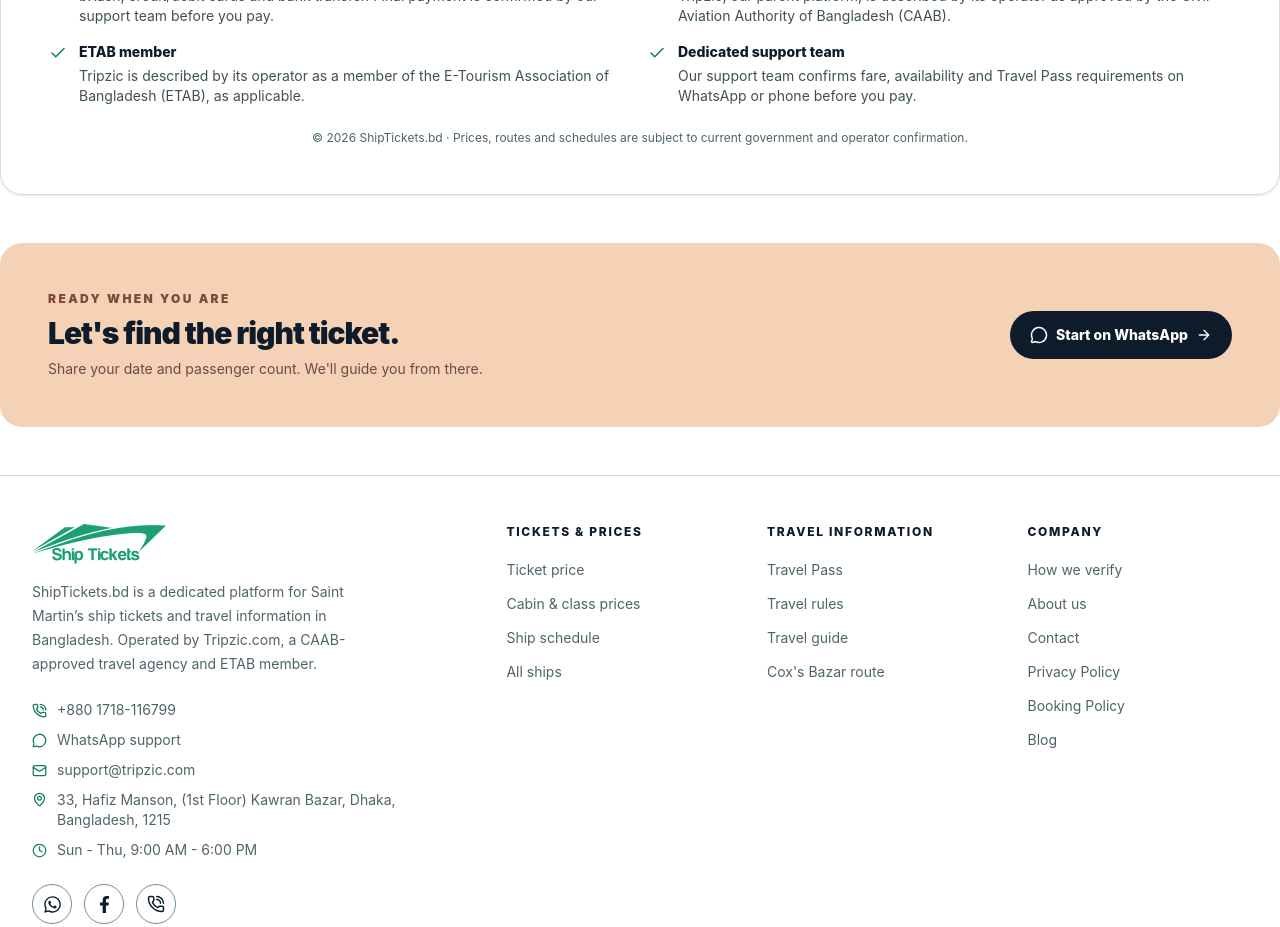
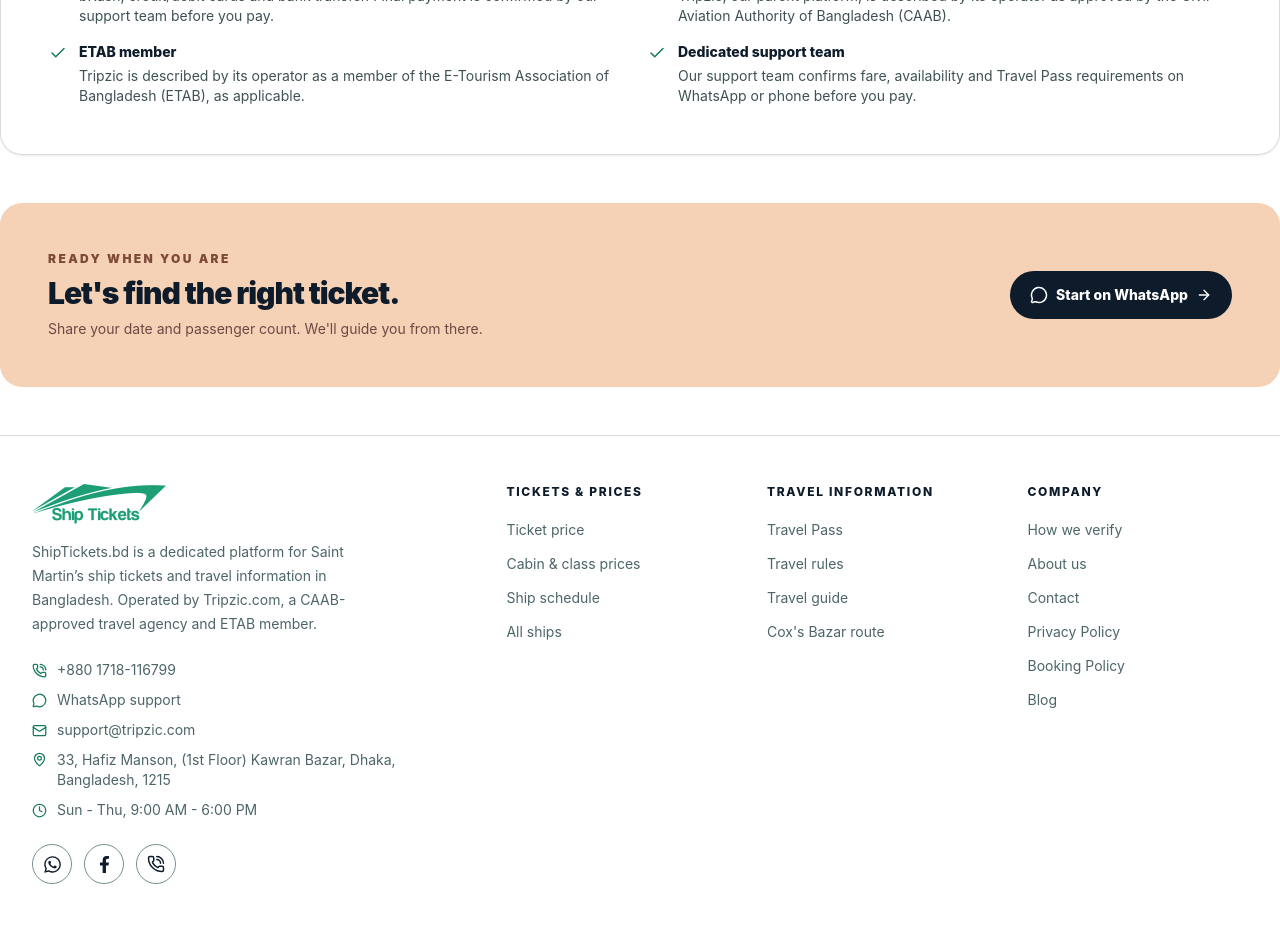
Before and after one commit to itcastleltd/shiptickets.bd, a Next.js app: page / in a window 1280 px wide. Shown: the part 8340-9267 px from the top of the page. Built offline with nearby package versions, Linux system fonts and the light colour scheme; no server answers.

Commit message:
Remove copyright line from trust section

```diff
--- a/app/page.tsx
+++ b/app/page.tsx
@@ -121,7 +121,6 @@
           <h2 className="text-3xl font-black tracking-[-.035em] text-ink sm:text-4xl">Information you can rely on</h2>
           <p className="mt-4 max-w-2xl text-sm leading-6 text-prose"><Link href="/how-we-verify-information" className="font-extrabold text-brand-ink">See how we verify ship information</Link>.</p>
           <div className="mt-8 grid gap-4 text-sm sm:grid-cols-2"><div className="flex items-start gap-3"><Check size={18} className="mt-0.5 shrink-0 text-brand-ink" /><div><h3 className="font-extrabold text-ink">Payments accepted</h3><p className="mt-1 text-prose">bKash, credit/debit cards and bank transfer. Final payment is confirmed by our support team before you pay.</p></div></div><div className="flex items-start gap-3"><Check size={18} className="mt-0.5 shrink-0 text-brand-ink" /><div><h3 className="font-extrabold text-ink">CAAB-approved agency</h3><p className="mt-1 text-prose">Tripzic, our parent platform, is described by its operator as approved by the Civil Aviation Authority of Bangladesh (CAAB).</p></div></div><div className="flex items-start gap-3"><Check size={18} className="mt-0.5 shrink-0 text-brand-ink" /><div><h3 className="font-extrabold text-ink">ETAB member</h3><p className="mt-1 text-prose">Tripzic is described by its operator as a member of the E-Tourism Association of Bangladesh (ETAB), as applicable.</p></div></div><div className="flex items-start gap-3"><Check size={18} className="mt-0.5 shrink-0 text-brand-ink" /><div><h3 className="font-extrabold text-ink">Dedicated support team</h3><p className="mt-1 text-prose">Our support team confirms fare, availability and Travel Pass requirements on WhatsApp or phone before you pay.</p></div></div></div>
-          <p className="mt-6 text-center text-xs text-quiet">© 2026 ShipTickets.bd · Prices, routes and schedules are subject to current government and operator confirmation.</p>
       </section>
 
       <section className="mx-5 mb-12 overflow-hidden rounded-3xl bg-[#f5d1b6] lg:mx-auto lg:max-w-7xl"><div className="flex flex-col items-start justify-between gap-8 px-7 py-10 md:flex-row md:items-center md:px-12 lg:py-12"><div><p className="text-xs font-black uppercase tracking-[.2em] text-warm-soft">Ready when you are</p><h2 className="mt-2 text-3xl font-black tracking-[-.035em] text-ink">Let&apos;s find the right ticket.</h2><p className="mt-2 text-sm text-[#6b4a44]">Share your date and passenger count. We&apos;ll guide you from there.</p></div><a href={waLink('Hello ShipTickets.bd, I want help finding the right Saint Martin ship ticket.')} onClick={() => trackWhatsApp('start_whatsapp', undefined)} className="inline-flex items-center gap-2 rounded-full bg-[#0d1b2a] px-5 py-3.5 text-sm font-extrabold text-white transition hover:bg-[#1d5863]"><MessageCircle size={18} /> Start on WhatsApp <ArrowRight size={16} /></a></div></section>
```
